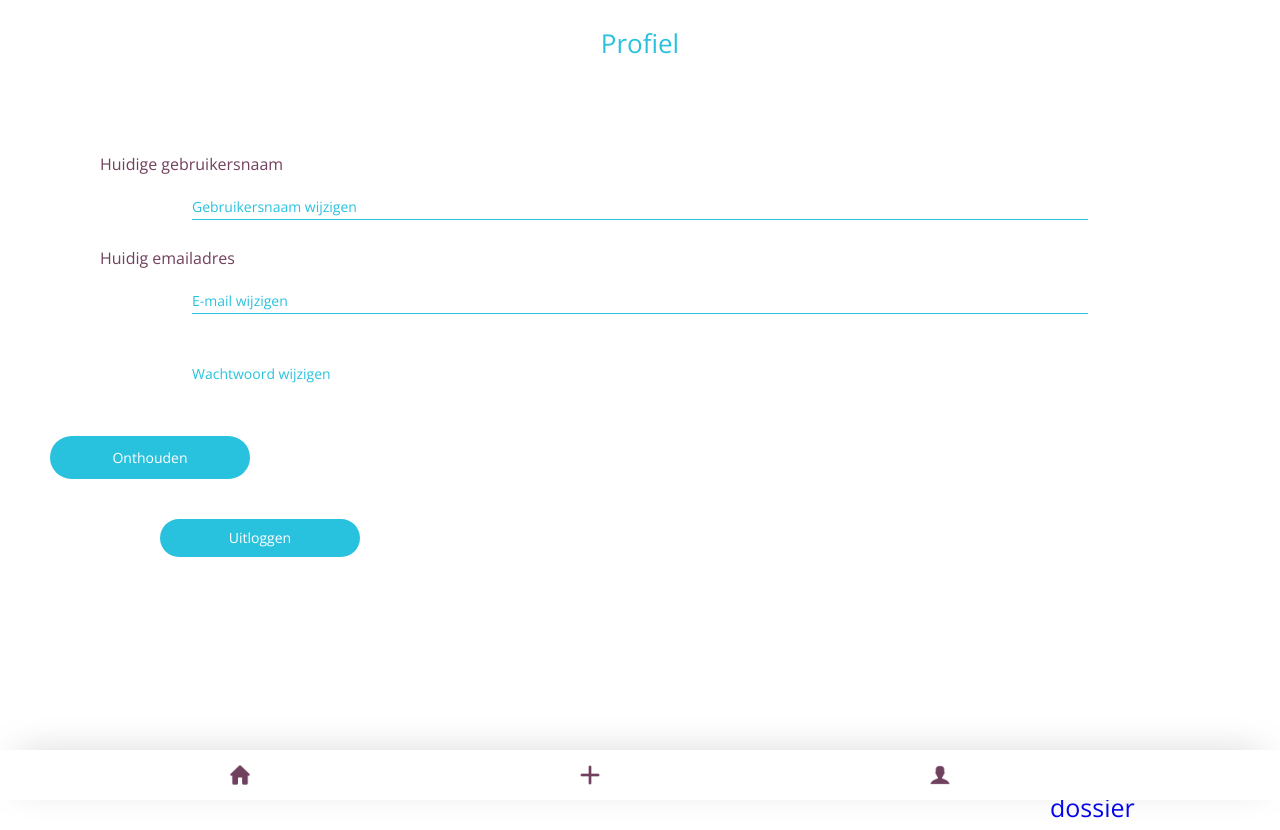
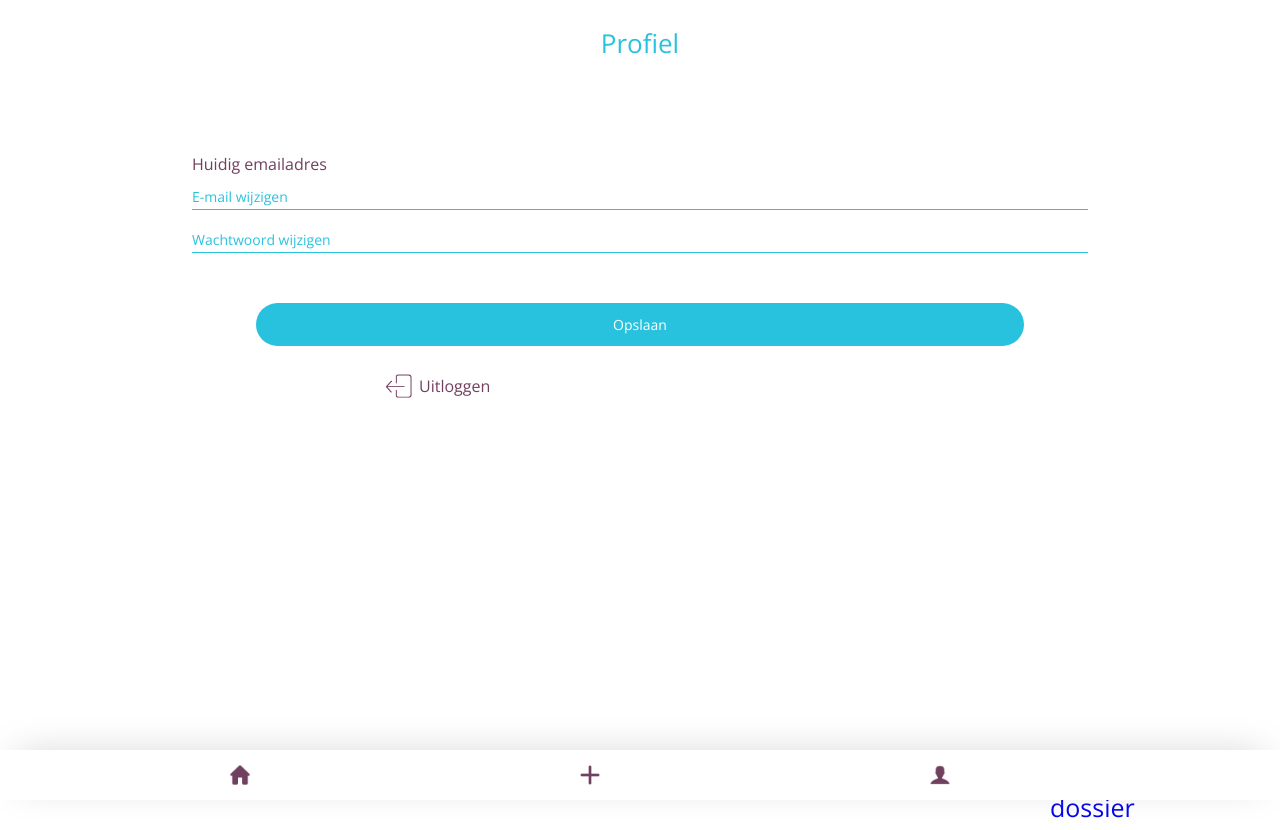
Before and after one commit to ilonaVS/pinme, a PHP site: page /profiel.php in a window 1280 px wide. Run offline with PHP 8.4, Linux system fonts and the light colour scheme.

Commit message:
profiel.php css

```diff
--- a/css/style.css
+++ b/css/style.css
@@ -115,14 +115,10 @@ background: url(../images/achtergrondMechelen.png);
 
 /*-------------------------------------------*/
 /*profiel scherm*/
-
-
 .profiel {
 	 width: 100%;
-	 height: 100px;
+
 }
-
-
 .profiel h1{
 	text-align:center;
     color: #29c2de;
@@ -133,40 +129,51 @@ background: url(../images/achtergrondMechelen.png);
 }
 
 .profiel p{
-	margin-left: 100px;
-	margin-bottom: -20px;
+	margin-left: 15%;
+	margin-bottom: -15px;
 	color: #72405E;
 }
-
+.profiel .formfield {
+    margin-bottom:10px;
+}
 .profiel .data_form{
 	margin: auto;
 }
 
 .profiel .button{
-	width: 200px;
+	width:60%;
 	text-align: center;
 	font-size: 14px;
-
-}
-.profiel .button a {
-    text-decoration:none;
-    color: #fff;
+    margin-left:20%;
 }
 
-.profiel input[type=text] {
-  	padding-top: 15px;
-    margin: 8px 0;
-	border: none;
+.btn_loguit {
+    /*Midden*/
+    margin:0px 30%;
+    /*Rechts positioneren*/
+    /*position: absolute;
+    right:20%;
+    bottom:100px;*/
+    padding:12px 35px;
+    text-decoration:none;
+    width:110px;
+    color:#72405E;
+    background-image:url(../images/logout_icon.png);
+    background-repeat:no-repeat;
+    background-size:30px;
+    background-position:0 center;
+    display:block;
+    height:40px;
+    text-align:right;
+}
 
-}
+
 .profiel input[type=password] {
- border: none;
-	padding-top: 20px;
-
+	margin-top:-10px;
 }
 
 .profiel input[type=submit] {
-	margin-left: 50px;
+	margin-left:20%;
 
 }
 
--- a/profiel.php
+++ b/profiel.php
@@ -19,28 +19,23 @@
 
 
 	<form action="" method="post" class="data_form">
-        	<p>Huidige gebruikersnaam</p>
-                <div class="formfield">
-            <input type="text" id="name" name="name" placeholder="Gebruikersnaam wijzigen">
-        </div>
 
-             <p>Huidig emailadres</p>
+            <p>Huidig emailadres</p>
         <div class="formfield">
+
             <input type="text" id="email" name="email" placeholder="E-mail wijzigen">
         </div>
         <div class="formfield">
             <input type="password" id="password" name="password" placeholder="Wachtwoord wijzigen">
         </div>
-        <div class="formfield">
-            <input type="submit" value="Onthouden" class="button">
-        </div>
+
+            <input type="submit" value="Opslaan" class="button">
+
 
     </form>
 
-    <div class="button">
-        <a href="loguit.php">Uitloggen</a>
-    </div>
-
+    <a href="loguit.php" class="btn_loguit">Uitloggen
+    </a>
 
 </div>
 
```
Also changed, not shown: images/logout_icon.png (added).
